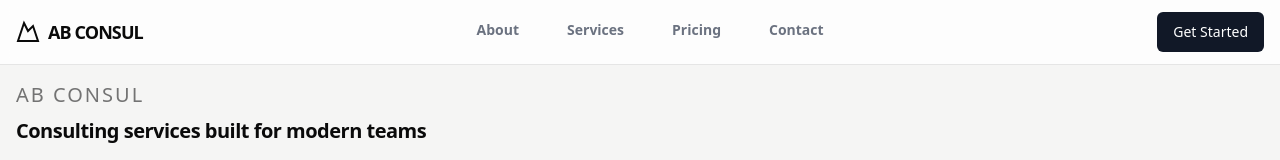
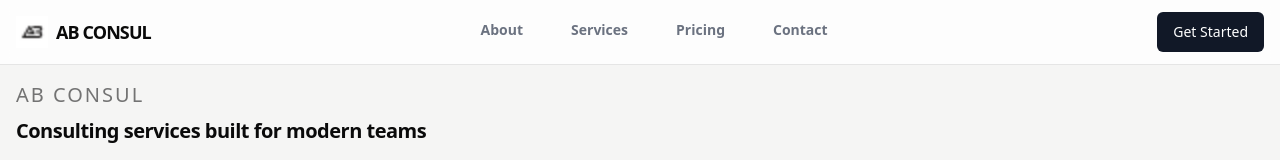
Before and after one commit to l-tting/ab-consul, a Next.js app in the folder my-app/: page / in a window 1280 px wide. Shown: the top 160 px of the page. Built offline with nearby package versions, Linux system fonts and the light colour scheme.

Commit message:
navbar logo change

```diff
--- a/my-app/src/components/Navbar.jsx
+++ b/my-app/src/components/Navbar.jsx
@@ -37,8 +37,14 @@ export default function Navbar() {
 
           {/* Logo */}
           <Link href="/" className="flex items-center gap-2">
-            <MountainIcon className="h-6 w-6" />
-            <span className="text-lg font-extrabold tracking-tighter">AB CONSUL</span>
+            <img
+              src="/logo.png"
+              alt="AB Consul Logo"
+              className="h-8 w-auto"
+            />
+            <span className="text-lg font-extrabold tracking-tighter">
+              AB CONSUL
+            </span>
           </Link>
 
           {/* Desktop Nav - Reusing NAV_LINKS */}
@@ -49,11 +55,10 @@ export default function Navbar() {
                 <Link
                   key={link.label}
                   href={link.href}
-                  className={`relative text-sm font-semibold transition-colors pb-1 ${
-                    isActive
+                  className={`relative text-sm font-semibold transition-colors pb-1 ${isActive
                       ? "text-gray-900 dark:text-white"
                       : "text-gray-500 hover:text-gray-900 dark:text-gray-300 dark:hover:text-white"
-                  }`}
+                    }`}
                 >
                   {link.label}
                   {isActive && (
@@ -94,11 +99,10 @@ export default function Navbar() {
                   key={link.label}
                   href={link.href}
                   onClick={() => setIsMenuOpen(false)}
-                  className={`block rounded-md px-3 py-2 text-base font-medium ${
-                    isActive
+                  className={`block rounded-md px-3 py-2 text-base font-medium ${isActive
                       ? "bg-gray-100 text-gray-900 dark:bg-gray-800 dark:text-white"
                       : "text-gray-600 hover:bg-gray-100 dark:text-gray-300 dark:hover:bg-gray-800"
-                  }`}
+                    }`}
                 >
                   {link.label}
                 </Link>
```
Also changed, not shown: my-app/public/logo.png (added).
